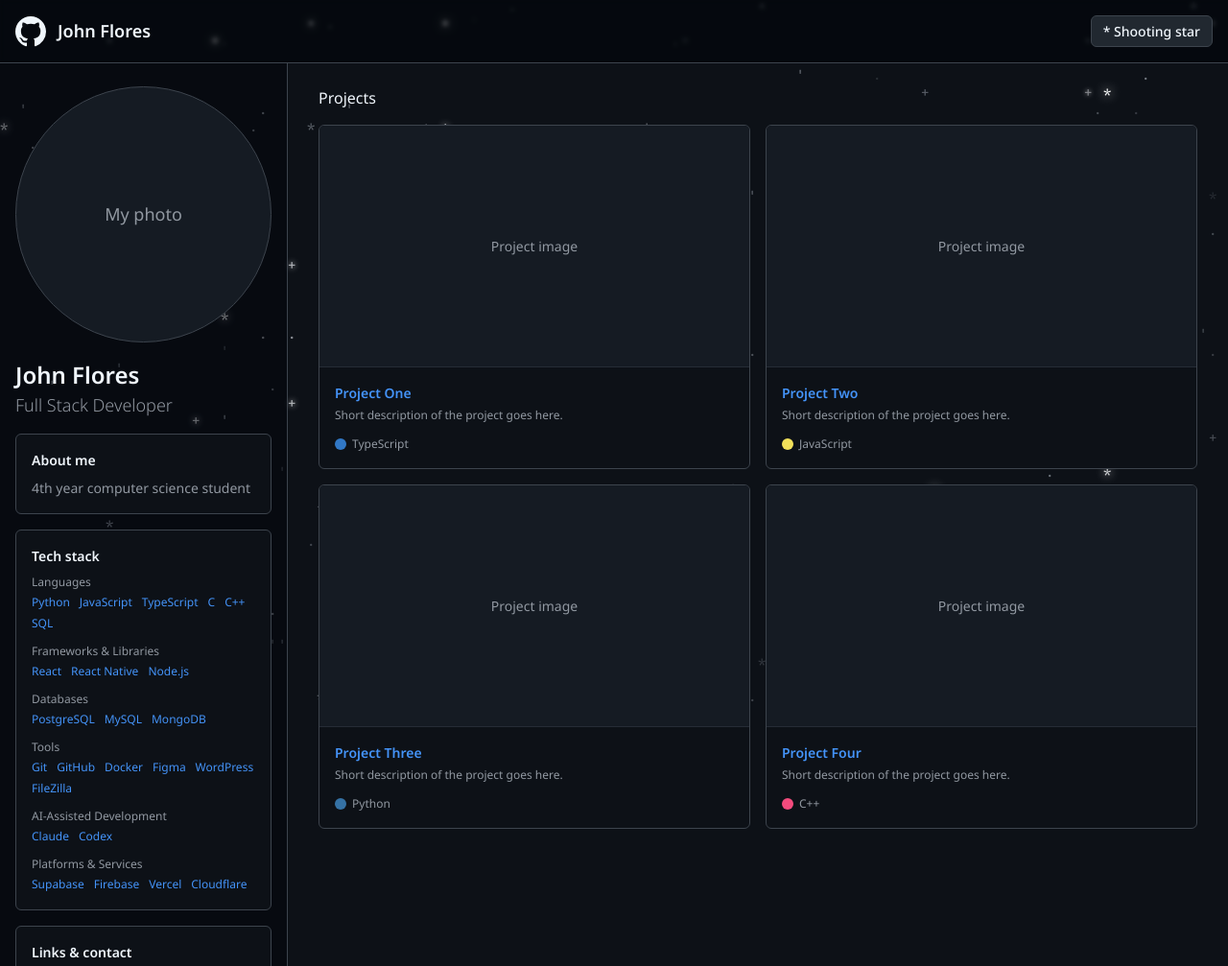
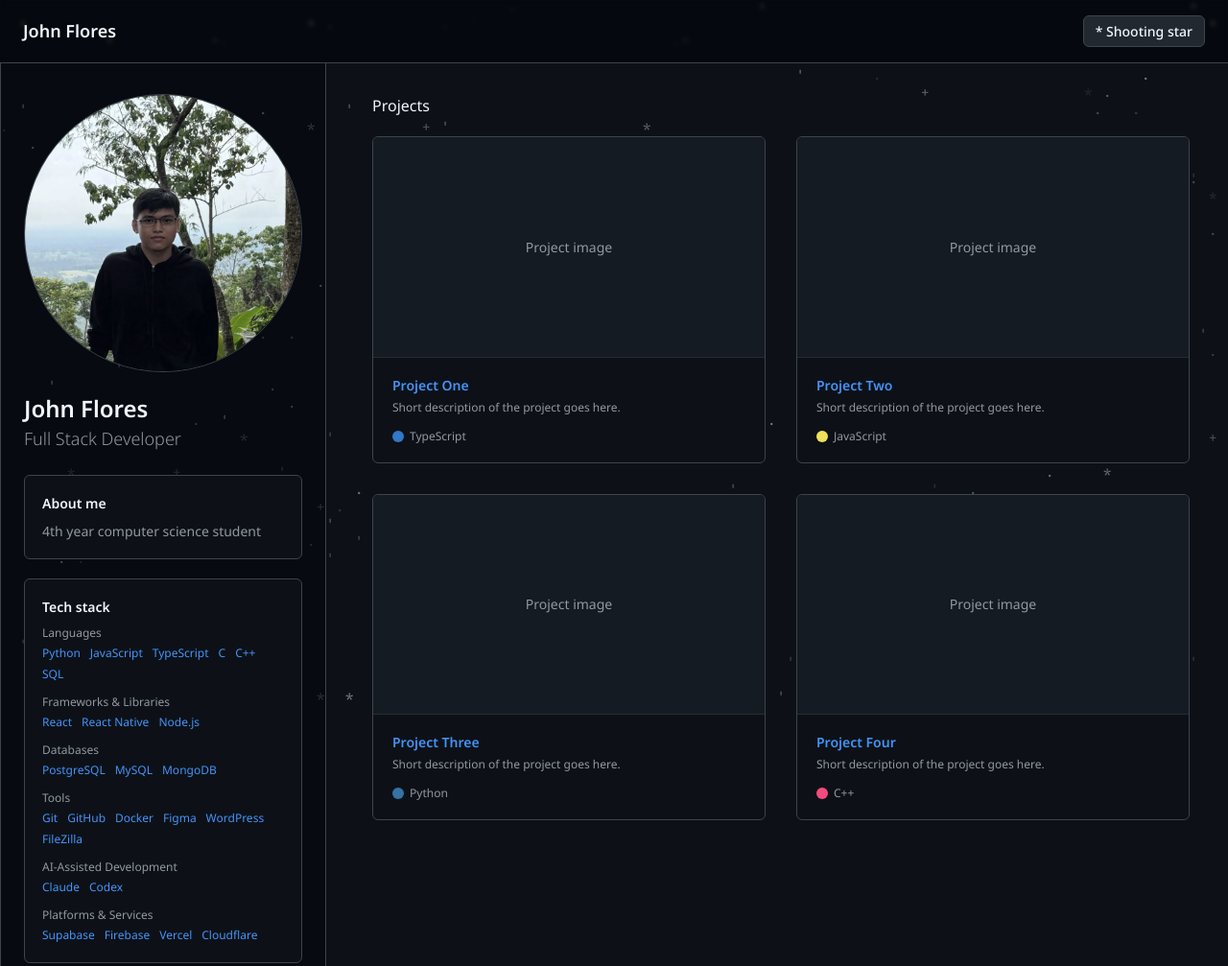
Before and after one commit to NaturesBiscuits/NaturesBiscuits.github.io, a plain HTML site: page index.html in a window 1280 px wide. Shown: the top 1007 px of the page at 96% size. Drawn offline with Linux system fonts and the light colour scheme.

Commit message:
Add profile photo, widen layout, and even out sidebar borders
- Replace photo placeholder with me.webp and enlarge it (sidebar 300px -> 340px)
- Widen page slightly (1280px -> 1360px) while keeping the side margins
- Space out project cards (gap 16px -> 32px) and add padding throughout
- Add a left border to the sidebar so both sides match
- Glitter stars a few at a time every few seconds with a slower fade
- Bump asset versions to v=9 to bust cache

```diff
--- a/index.html
+++ b/index.html
@@ -7,13 +7,12 @@
   <link rel="preconnect" href="https://fonts.googleapis.com">
   <link rel="preconnect" href="https://fonts.gstatic.com" crossorigin>
   <link rel="stylesheet" href="https://fonts.googleapis.com/css2?family=Noto+Sans:wght@300;400;500;600&family=JetBrains+Mono:wght@400;700&display=swap">
-  <link rel="stylesheet" href="style.css?v=5">
+  <link rel="stylesheet" href="style.css?v=9">
 </head>
 <body>
   <canvas id="sky" aria-hidden="true" style="position:fixed;inset:0;width:100%;height:100%;z-index:-1;pointer-events:none"></canvas>
   <header class="topbar">
     <div class="topbar-inner">
-      <svg class="logo" viewBox="0 0 16 16" aria-hidden="true"><path fill="currentColor" d="M8 0C3.58 0 0 3.58 0 8c0 3.54 2.29 6.53 5.47 7.59.4.07.55-.17.55-.38 0-.19-.01-.82-.01-1.49-2.01.37-2.53-.49-2.69-.94-.09-.23-.48-.94-.82-1.13-.28-.15-.68-.52-.01-.53.63-.01 1.08.58 1.23.82.72 1.21 1.87.87 2.33.66.07-.52.28-.87.51-1.07-1.78-.2-3.64-.89-3.64-3.95 0-.87.31-1.59.82-2.15-.08-.2-.36-1.02.08-2.12 0 0 .67-.21 2.2.82.64-.18 1.32-.27 2-.27.68 0 1.36.09 2 .27 1.53-1.04 2.2-.82 2.2-.82.44 1.1.16 1.92.08 2.12.51.56.82 1.27.82 2.15 0 3.07-1.87 3.75-3.65 3.95.29.25.54.73.54 1.48 0 1.07-.01 1.93-.01 2.2 0 .21.15.46.55.38A8.013 8.013 0 0016 8c0-4.42-3.58-8-8-8z"/></svg>
       <h1>John Flores</h1>
       <button id="shoot-btn" class="btn" type="button">* Shooting star</button>
     </div>
@@ -21,7 +20,7 @@
 
   <div class="layout">
     <aside class="sidebar">
-      <div class="photo" aria-label="Profile photo placeholder">My photo</div>
+      <img class="photo" src="me.webp" alt="Photo of John Flores">
       <h2 class="name">John Flores</h2>
       <p class="role">Full Stack Developer</p>
 
@@ -96,6 +95,6 @@
       </div>
     </main>
   </div>
-  <script src="sky.js?v=5"></script>
+  <script src="sky.js?v=9"></script>
 </body>
 </html>
--- a/sky.js
+++ b/sky.js
@@ -11,9 +11,11 @@
   const STAR_RGB = [145, 152, 161];      // #9198a1, the resting star color
   const DENSITY = 0.035;                 // share of grid cells holding a star
 
-  // Glitter: a star fades in to #FFFFFF (growing . -> + -> * with a glow), then fades back.
-  const GLITTER_RATE = 0.08;             // chance per star per second to start glittering
-  const GLITTER_MIN = 1.2, GLITTER_MAX = 2.4; // seconds for one fade in + fade out
+  // Glitter: a star fades in to #FFFFFF growing . -> + -> * (soft glow), then fades back.
+  // Every couple of seconds, a couple of random stars start glittering.
+  const GLITTER_EVERY_MIN = 1.5, GLITTER_EVERY_MAX = 3; // seconds between glitter batches
+  const GLITTER_BATCH_MIN = 1, GLITTER_BATCH_MAX = 2;   // stars per batch
+  const GLITTER_MIN = 3.5, GLITTER_MAX = 6; // seconds for one slow fade in + fade out
 
   // Shooting star: one character per row and column, so it is a single clean diagonal.
   //   *
@@ -26,6 +28,19 @@
 
   let cols = 0, rows = 0, stars = [], shooters = [];
   let sinceShot = 0;
+  let nextGlitter = 1;
+
+  const rand = (a, b) => a + Math.random() * (b - a);
+
+  function startGlitters() {
+    const n = Math.round(rand(GLITTER_BATCH_MIN, GLITTER_BATCH_MAX));
+    for (let i = 0; i < n; i++) {
+      const s = stars[Math.floor(Math.random() * stars.length)];
+      if (!s || s.glitter >= 0) continue;
+      s.glitter = 0;
+      s.length = rand(GLITTER_MIN, GLITTER_MAX);
+    }
+  }
 
   function resize() {
     const dpr = window.devicePixelRatio || 1;
@@ -104,22 +119,24 @@
       return sh.x - tail > -1 && sh.y + tail < rows + 1;
     });
 
-    // 2. Stars (front layer): gentle twinkle plus random glitter to white.
+    // 2. Stars (front layer): gentle twinkle plus the occasional slow glitter to white.
+    nextGlitter -= dt;
+    if (nextGlitter <= 0) {
+      startGlitters();
+      nextGlitter = rand(GLITTER_EVERY_MIN, GLITTER_EVERY_MAX);
+    }
     for (const s of stars) {
       let alpha = s.base + Math.sin(time * s.speed + s.phase) * 0.2;
       let m = 0;
-      if (s.glitter < 0 && Math.random() < GLITTER_RATE * dt) {
-        s.glitter = 0;
-        s.length = GLITTER_MIN + Math.random() * (GLITTER_MAX - GLITTER_MIN);
-      }
       if (s.glitter >= 0) {
         s.glitter += dt;
         const p = Math.min(s.glitter / s.length, 1);
-        m = Math.sin(Math.PI * p);           // 0 -> 1 -> 0 : fade in, fade out
+        m = Math.sin(Math.PI * p) ** 2;      // eased 0 -> 1 -> 0 : slow fade in, slow fade out
         if (p >= 1) s.glitter = -1;
       }
-      const ch = m > 0.7 ? '*' : m > 0.3 ? '+' : s.ch;
-      cell(s.x, s.y, ch, mixToWhite(STAR_RGB, m), alpha + (1 - alpha) * m, m * 12);
+      // Grow . -> + -> * as it brightens, then shrink back as it fades.
+      const ch = m > 0.75 ? '*' : m > 0.35 ? '+' : s.ch;
+      cell(s.x, s.y, ch, mixToWhite(STAR_RGB, m), alpha + (1 - alpha) * m, m * 5);
     }
 
     ctx.globalAlpha = 1;
--- a/style.css
+++ b/style.css
@@ -60,44 +60,43 @@ a:hover { text-decoration: underline; }
   border-bottom: 1px solid var(--border);
   padding: 16px;
 }
-.topbar-inner { display: flex; align-items: center; gap: 12px; max-width: 1280px; margin: 0 auto; }
-.logo { width: 32px; height: 32px; color: var(--text); }
+.topbar-inner { display: flex; align-items: center; gap: 12px; max-width: 1360px; margin: 0 auto; padding: 0 8px; }
 .topbar h1 { margin: 0; font-size: 18px; font-weight: 600; }
 
 .layout {
   display: grid;
-  grid-template-columns: 300px 1fr;
-  max-width: 1280px;
+  grid-template-columns: 340px 1fr;
+  gap: 8px;
+  max-width: 1360px;
   margin: 0 auto;
 }
 
 .sidebar {
   background: var(--bg-inset);
+  border-left: 1px solid var(--border);
   border-right: 1px solid var(--border);
-  padding: 24px 16px;
+  padding: 32px 24px;
 }
 
 .photo {
+  display: block;
   aspect-ratio: 1;
   width: 100%;
   border-radius: 50%;
   border: 1px solid var(--border);
   background: var(--surface);
-  display: grid;
-  place-items: center;
-  color: var(--muted);
-  font-size: 18px;
+  object-fit: cover;
 }
 
-.name { margin: 16px 0 0; font-size: 24px; font-weight: 600; }
-.role { margin: 0 0 16px; color: var(--muted); font-size: 18px; font-weight: 300; }
+.name { margin: 20px 0 0; font-size: 24px; font-weight: 600; }
+.role { margin: 0 0 24px; color: var(--muted); font-size: 18px; font-weight: 300; }
 
 .card {
   border: 1px solid var(--border);
   border-radius: 6px;
   background: var(--bg);
-  padding: 16px;
-  margin-bottom: 16px;
+  padding: 18px;
+  margin-bottom: 20px;
 }
 .card h3 { margin: 0 0 8px; font-size: 14px; font-weight: 600; }
 .card p { margin: 0; color: var(--muted); }
@@ -111,9 +110,9 @@ a:hover { text-decoration: underline; }
 .links { list-style: none; margin: 0; padding: 0; }
 .links li { padding: 2px 0; }
 
-.content { padding: 24px 32px; }
+.content { padding: 32px 40px; }
 .section-title {
-  margin: 0 0 16px;
+  margin: 0 0 20px;
   font-size: 16px;
   font-weight: 400;
 }
@@ -121,7 +120,7 @@ a:hover { text-decoration: underline; }
 .projects {
   display: grid;
   grid-template-columns: repeat(2, 1fr);
-  gap: 16px;
+  gap: 32px;
 }
 
 .project {
@@ -141,7 +140,7 @@ a:hover { text-decoration: underline; }
   color: var(--muted);
 }
 
-.info { padding: 16px; }
+.info { padding: 18px 20px; }
 .info h3 { margin: 0 0 4px; font-size: 14px; font-weight: 600; }
 .info p { margin: 0 0 12px; color: var(--muted); font-size: 12px; }
 .meta { display: flex; align-items: center; gap: 6px; color: var(--muted); font-size: 12px; }
@@ -149,8 +148,9 @@ a:hover { text-decoration: underline; }
 
 @media (max-width: 768px) {
   .layout { grid-template-columns: 1fr; }
-  .sidebar { border-right: 0; border-bottom: 1px solid var(--border); }
-  .photo { max-width: 200px; margin: 0 auto; }
+  .sidebar { border-left: 0; border-right: 0; border-bottom: 1px solid var(--border); padding: 24px 16px; }
+  .photo { max-width: 220px; margin: 0 auto; }
   .content { padding: 24px 16px; }
+  .projects { gap: 20px; }
   .projects { grid-template-columns: 1fr; }
 }
```
Also changed, not shown: me.webp (added).
